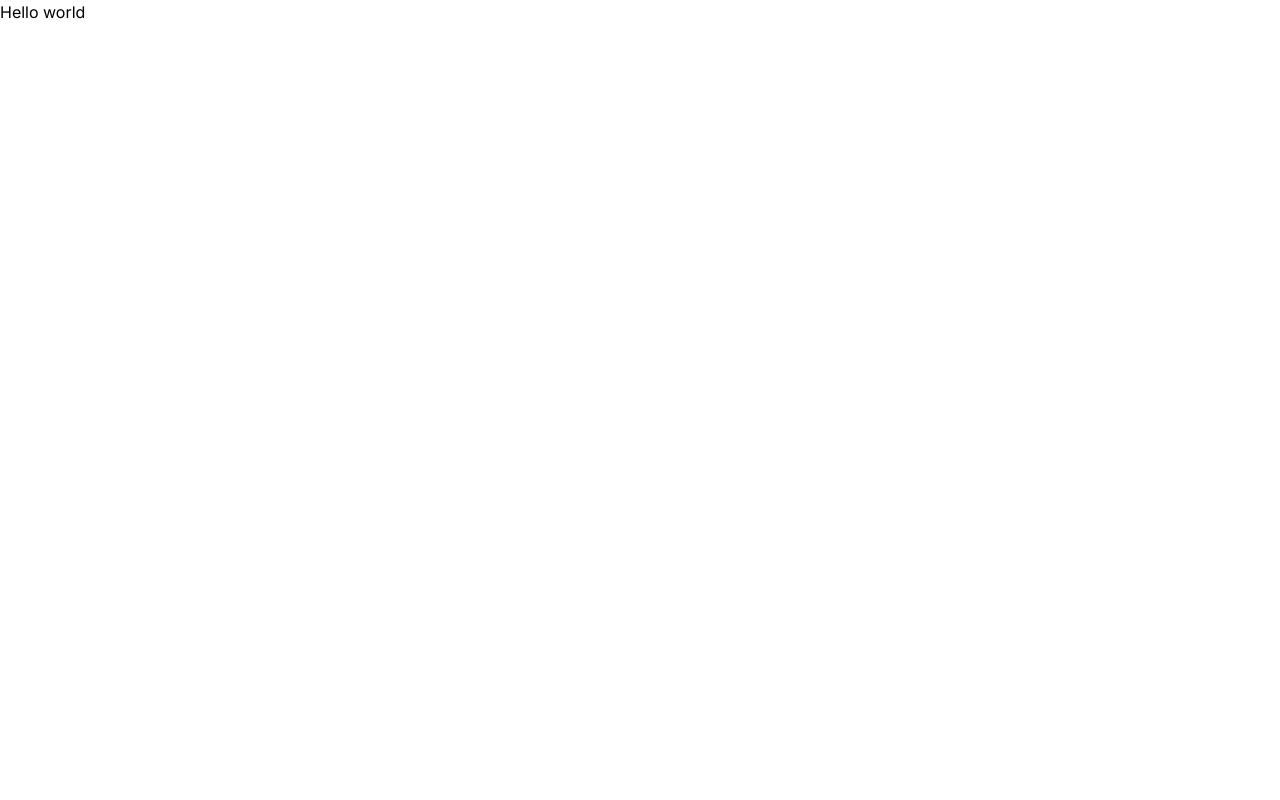
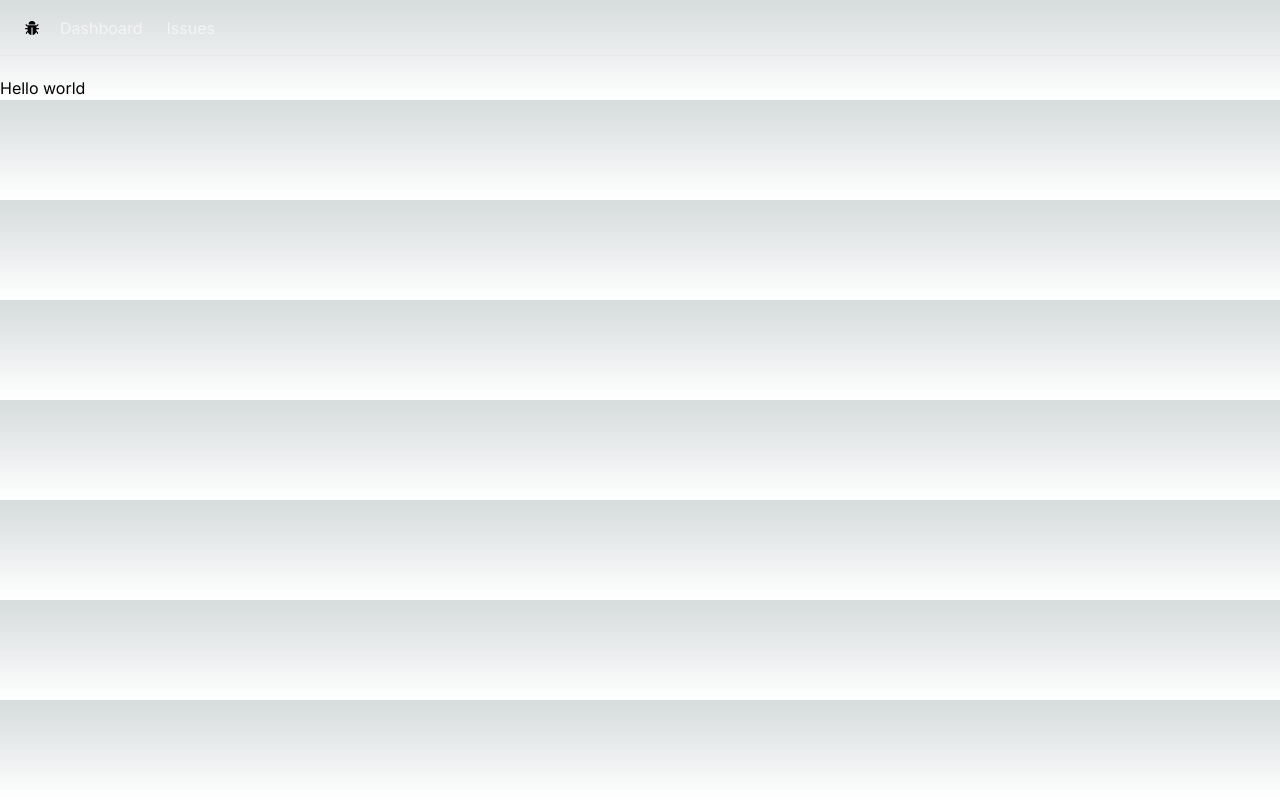
Before and after one commit to DipakTech/bug-tracker, a Next.js app: page / in a window 1280 px wide. Built offline with nearby package versions, Linux system fonts and the light colour scheme.

Commit message:
build the navbar

```diff
--- /dev/null
+++ b/app/NavBar.tsx
@@ -0,0 +1,39 @@
+import Link from 'next/link'
+import React from 'react'
+
+import { AiFillBug } from 'react-icons/ai'
+
+const NavBar = () => {
+  const links = [
+    {
+      label: 'Dashboard',
+      href: '/',
+    },
+    {
+      label: 'Issues',
+      href: '/issues',
+    },
+  ]
+
+  return (
+    <nav className='flex space-x-5 border-b mb-5 px-6 h-14 items-center'>
+      <Link href='/'>
+        <AiFillBug />
+      </Link>
+      <ul className='flex space-x-6'>
+        {links.map((link) => (
+          <li key={link.href}>
+            <Link
+              className='hover:text-zinc-500 transition-colors text-gray-100'
+              href={link.href}
+            >
+              {link.label}
+            </Link>
+          </li>
+        ))}
+      </ul>
+    </nav>
+  )
+}
+
+export default NavBar
--- a/app/globals.css
+++ b/app/globals.css
@@ -11,11 +11,19 @@
 @media (prefers-color-scheme: dark) {
   :root {
     --foreground-rgb: 255, 255, 255;
+    --background-start-rgb: 0, 0, 0;
+    --background-end-rgb: 0, 0, 0;
   }
 }
 
 body {
   color: rgb(var(--foreground-rgb));
+  background: linear-gradient(
+      to bottom,
+      transparent,
+      rgb(var(--background-end-rgb))
+    )
+    rgb(var(--background-start-rgb));
 }
 
 @layer utilities {
--- a/app/layout.tsx
+++ b/app/layout.tsx
@@ -1,22 +1,26 @@
-import type { Metadata } from "next";
-import { Inter } from "next/font/google";
-import "./globals.css";
+import type { Metadata } from 'next'
+import { Inter } from 'next/font/google'
+import './globals.css'
+import NavBar from './NavBar'
 
-const inter = Inter({ subsets: ["latin"] });
+const inter = Inter({ subsets: ['latin'] })
 
 export const metadata: Metadata = {
-  title: "Create Next App",
-  description: "Generated by create next app",
-};
+  title: 'Issue Tracker',
+  description: 'Generated by create next app',
+}
 
 export default function RootLayout({
   children,
 }: Readonly<{
-  children: React.ReactNode;
+  children: React.ReactNode
 }>) {
   return (
-    <html lang="en">
-      <body className={inter.className}>{children}</body>
+    <html lang='en'>
+      <body className={inter.className}>
+        <NavBar />
+        <main>{children}</main>
+      </body>
     </html>
-  );
+  )
 }
```
Also changed, not shown: package.json (+5 -4 lines), 1 other file (tests, documents, lock files or other folders).
